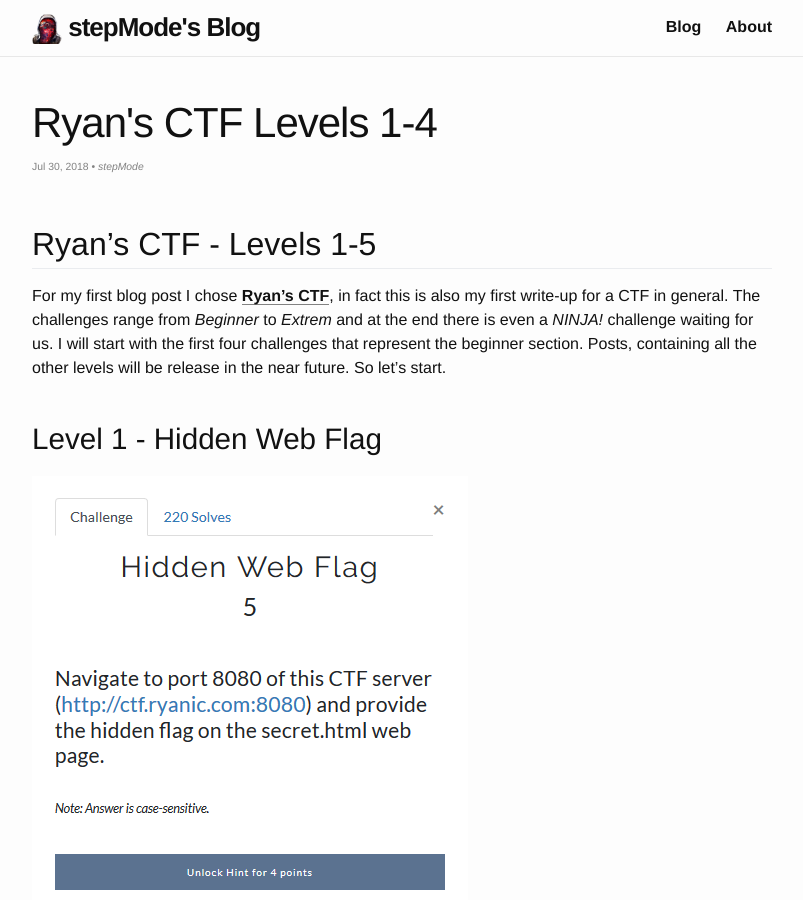
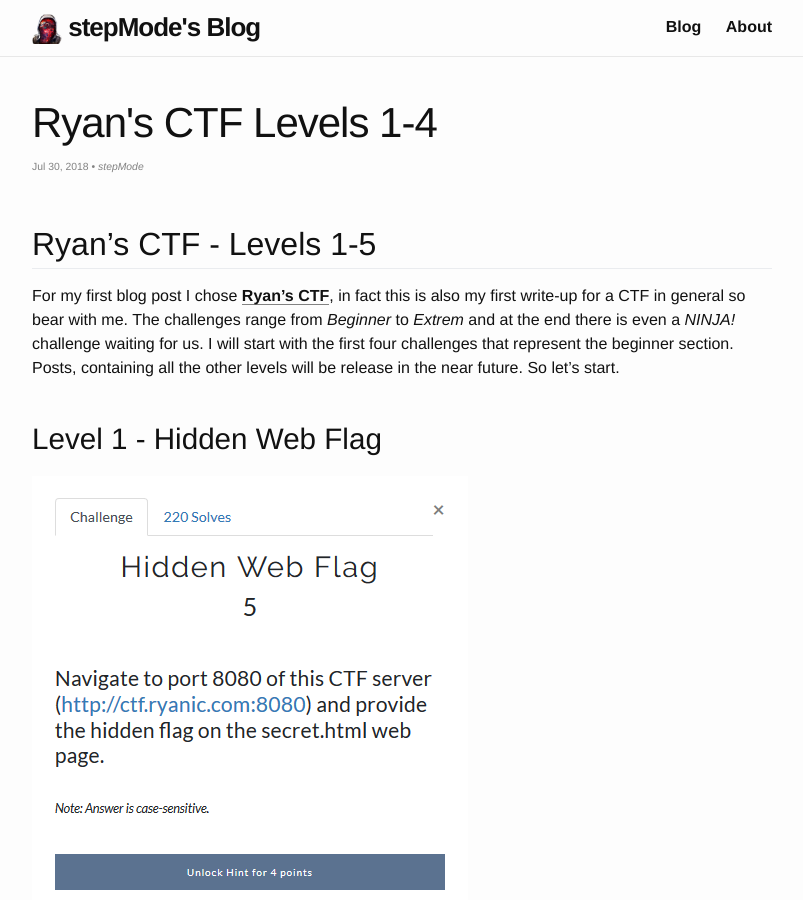
Before and after one commit to stepMode/stepmode.github.io, a Jekyll site: the page built from _posts/2018-07-30-ryans-ctf-levels-1-to-4.md, in a window 1280 px wide and 900 px high. Shown: the whole window, without its empty margins (238-1041 px from the left). Built offline with Jekyll 4.4.1, drawn with Linux system fonts in a browser that asks for light colours.

Commit message:
changes to intro

```diff
--- a/_posts/2018-07-30-ryans-ctf-levels-1-to-4.md
+++ b/_posts/2018-07-30-ryans-ctf-levels-1-to-4.md
@@ -8,7 +8,7 @@ tags: ctf
 ---
 # Ryan's CTF - Levels 1-5
 
-For my first blog post I chose [Ryan's CTF](http://ctf.ryanic.com/), in fact this is also my first write-up for a CTF in general. The challenges range from *Beginner* to *Extrem* and at the end there is even a *NINJA!* challenge waiting for us. I will start with the first four challenges that represent the beginner section. Posts, containing all the other levels will be release in the near future. So let's start.
+For my first blog post I chose [Ryan's CTF](http://ctf.ryanic.com/), in fact this is also my first write-up for a CTF in general so bear with me. The challenges range from *Beginner* to *Extrem* and at the end there is even a *NINJA!* challenge waiting for us. I will start with the first four challenges that represent the beginner section. Posts, containing all the other levels will be release in the near future. So let's start.
 
 ## Level 1 - Hidden Web Flag
 
```
